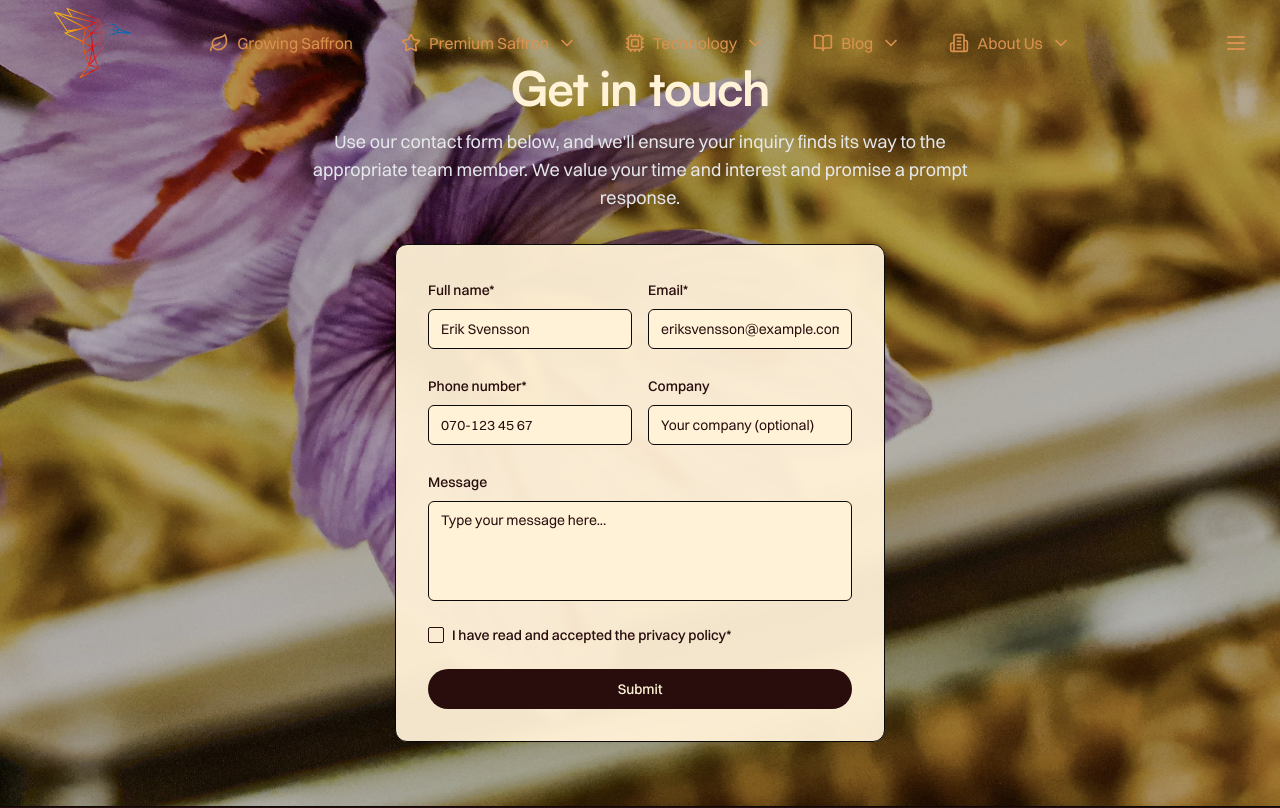
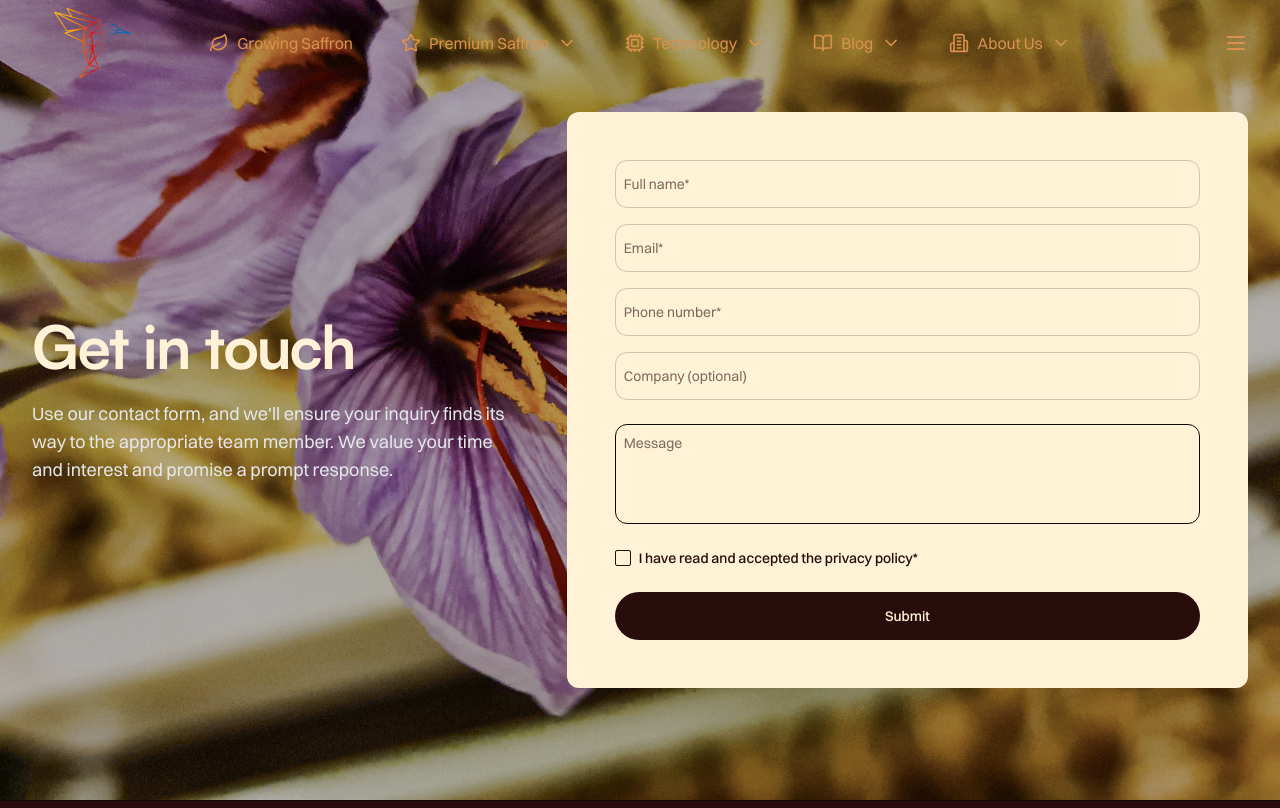
Before and after one commit to jhn322/blueredgold, a Next.js app: page /about-us/contact-us in a window 1280 px wide. Shown: the top 808 px of the page. Built offline with nearby package versions, Linux system fonts and the light colour scheme.

Commit message:
Updated form contact us styling

```diff
--- a/src/app/about-us/contact-us/ContactUs.tsx
+++ b/src/app/about-us/contact-us/ContactUs.tsx
@@ -7,7 +7,6 @@ import { Input } from '@/components/ui/input';
 import { Textarea } from '@/components/ui/textarea';
 import { Label } from '@/components/ui/label';
 import { Checkbox } from '@/components/ui/checkbox';
-import { Card, CardContent } from '@/components/ui/card';
 import { FadeIn } from '@/components/ui/fade-in';
 
 export default function ContactPage() {
@@ -22,7 +21,7 @@ export default function ContactPage() {
   };
 
   return (
-    <div className="relative min-h-screen w-full">
+    <div className="relative min-h-screen w-full bg-black/90">
       {/* Background Image */}
       <div className="absolute inset-0 z-0">
         <Image
@@ -34,77 +33,65 @@ export default function ContactPage() {
         />
       </div>
 
-      <div className="relative z-10 mx-auto flex min-h-screen max-w-7xl flex-col items-center justify-center px-4 py-16 sm:px-6 lg:px-8">
-        <FadeIn className="mb-8 max-w-2xl text-center">
-          <h1 className="font-display text-4xl font-bold tracking-tight text-white sm:text-5xl">
+      <div className="relative z-10 mx-auto flex min-h-screen max-w-7xl flex-col lg:flex-row items-center justify-center px-4 py-16 gap-12 sm:px-6 lg:px-8">
+        {/* Left Content */}
+        <FadeIn className="w-full lg:w-5/12 text-left">
+          <h1 className="font-display text-5xl lg:text-6xl font-bold tracking-tight text-white mb-6">
             Get in touch
           </h1>
-          <p className="mt-4 text-lg text-gray-200">
-            Use our contact form below, and we&apos;ll ensure your inquiry finds
-            its way to the appropriate team member. We value your time and
-            interest and promise a prompt response.
+          <p className="text-lg text-gray-200">
+            Use our contact form, and we&apos;ll ensure your inquiry finds its
+            way to the appropriate team member. We value your time and interest
+            and promise a prompt response.
           </p>
         </FadeIn>
 
-        <FadeIn delay={300}>
-          <Card className="w-full max-w-2xl overflow-hidden bg-white/95 backdrop-blur-sm rounded-xl">
-            <CardContent className="p-6 sm:p-8">
+        {/* Right Form Section */}
+        <FadeIn delay={300} className="w-full lg:w-7/12">
+          <div className="bg-background rounded-xl p-8 lg:p-12">
             <form onSubmit={handleSubmit} className="space-y-6">
-                <div className="grid gap-4 sm:grid-cols-2">
+              <div className="space-y-4">
                 <div className="space-y-2">
-                    <Label htmlFor="fullName">Full name*</Label>
                   <Input
-                      id="fullName"
-                      placeholder="Erik Svensson"
+                    placeholder="Full name*"
                     required
-                      className="bg-white"
+                    className="bg-transparent border-b border-black/20 rounded-xl px-2 h-12 placeholder:text-black/60 focus:border-black/40 focus:ring-0"
                   />
                 </div>
                 <div className="space-y-2">
-                    <Label htmlFor="email">Email*</Label>
                   <Input
-                      id="email"
                     type="email"
-                      placeholder="eriksvensson@example.com"
+                    placeholder="Email*"
                     required
-                      className="bg-white"
+                    className="bg-transparent border-b border-black/20 rounded-xl px-2 h-12 placeholder:text-black/60 focus:border-black/40 focus:ring-0"
+                  />
+                </div>
+                <div className="space-y-2">
+                  <Input
+                    type="tel"
+                    placeholder="Phone number*"
+                    required
+                    className="bg-transparent border-b border-black/20 rounded-xl px-2 h-12 placeholder:text-black/60 focus:border-black/40 focus:ring-0"
+                  />
+                </div>
+                <div className="space-y-2">
+                  <Input
+                    placeholder="Company (optional)"
+                    className="bg-transparent border-b border-black/20 rounded-xl px-2 h-12 placeholder:text-black/60 focus:border-black/40 focus:ring-0"
                   />
                 </div>
               </div>
 
-                <div className="grid gap-4 sm:grid-cols-2">
-                  <div className="space-y-2">
-                    <Label htmlFor="phone">Phone number*</Label>
-                    <Input
-                      id="phone"
-                      type="tel"
-                      placeholder="070-123 45 67"
-                      required
-                      className="bg-white"
-                    />
-                  </div>
-                  <div className="space-y-2">
-                    <Label htmlFor="company">Company</Label>
-                    <Input
-                      id="company"
-                      placeholder="Your company (optional)"
-                      className="bg-white"
-                    />
-                  </div>
-                </div>
-
-                <div className="space-y-2">
-                  <Label htmlFor="message">Message</Label>
+              <div className="space-y-4">
                 <Textarea
-                    id="message"
-                    placeholder="Type your message here..."
-                    className="min-h-[100px] resize-none bg-white"
+                  placeholder="Message"
+                  className="min-h-[100px] resize-none bg-transparent border rounded-xl px-2 placeholder:text-black/60 focus:border-black/40 focus:ring-0"
                 />
               </div>
 
               <div className="space-y-4">
                 <div className="flex items-center space-x-2">
-                    <Checkbox id="privacy" required />
+                  <Checkbox id="privacy" required className="rounded-sm" />
                   <Label htmlFor="privacy" className="text-sm">
                     I have read and accepted the{' '}
                     <a
@@ -120,14 +107,13 @@ export default function ContactPage() {
 
               <Button
                 type="submit"
-                  className="w-full rounded-full"
+                className="w-full bg-black text-white hover:bg-black/90 rounded-full py-6"
                 disabled={isSubmitting}
               >
                 {isSubmitting ? 'Sending...' : 'Submit'}
               </Button>
             </form>
-            </CardContent>
-          </Card>
+          </div>
         </FadeIn>
       </div>
     </div>
```
Lines whose indentation alone changed are shown as unchanged.
